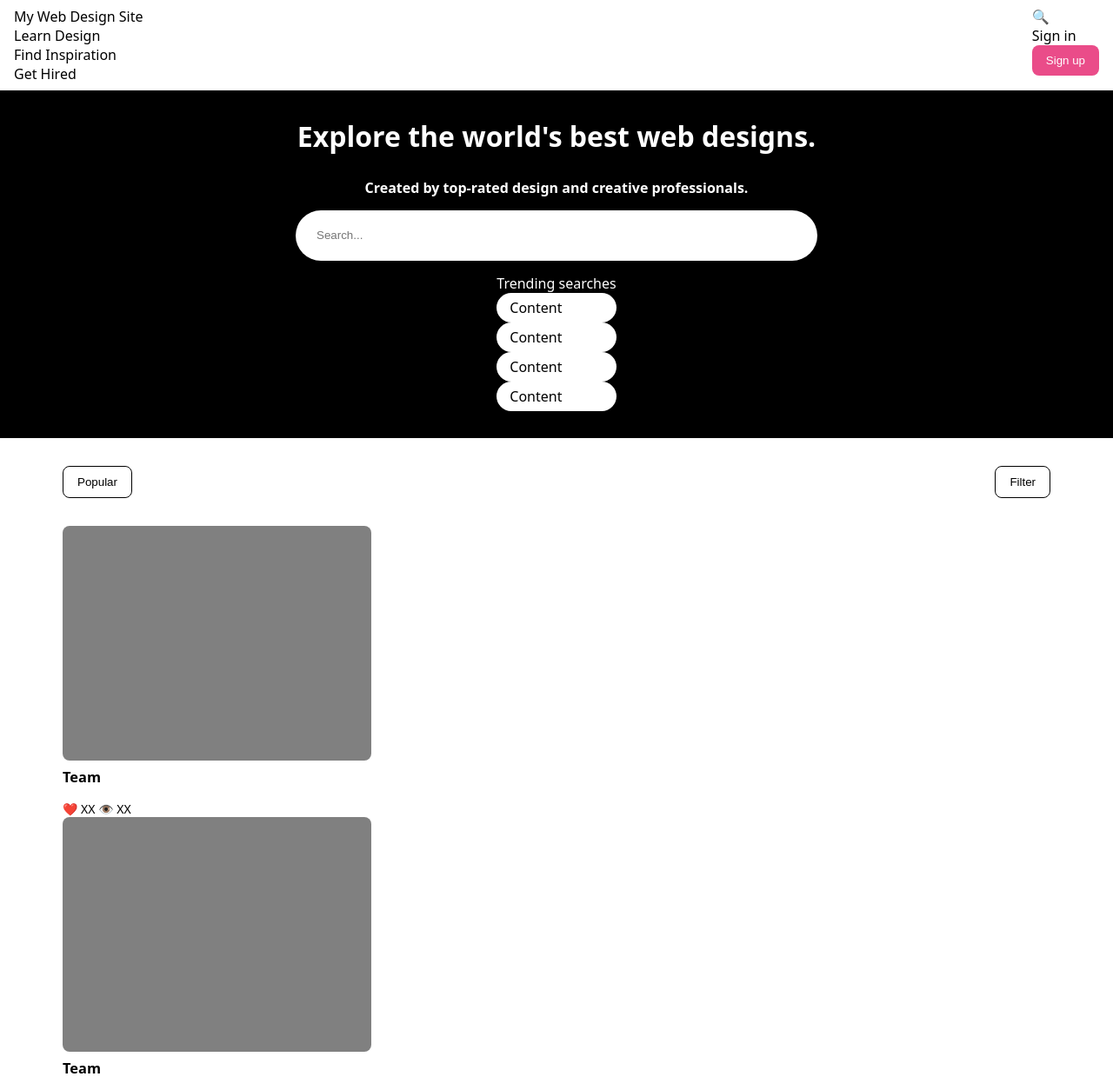
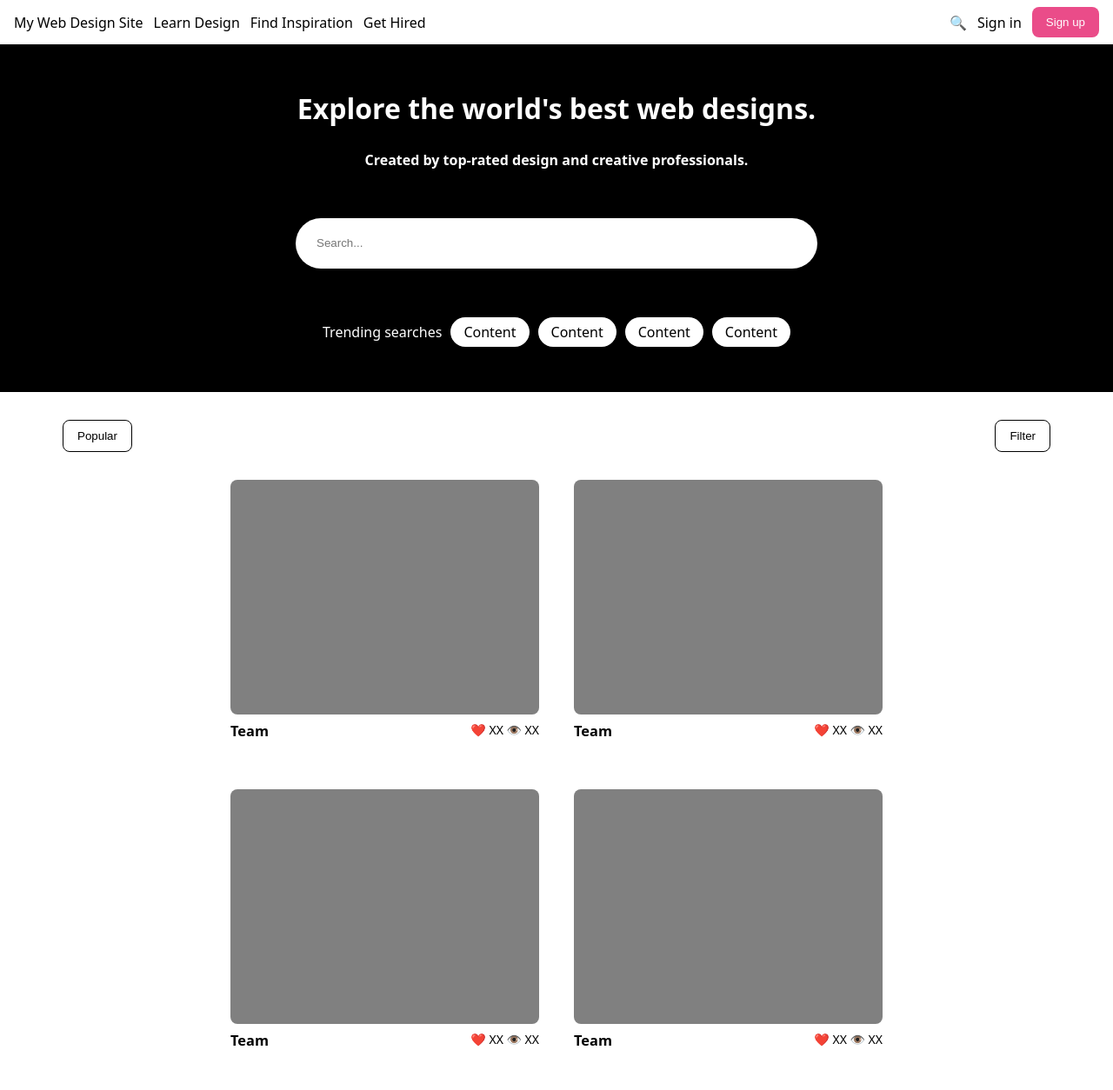
Before and after one commit to xsm3z/flexbox-lab, a plain HTML site: page css/index.html in a window 1280 px wide. Shown: the top 1254 px of the page at 87% size. Drawn offline with Linux system fonts and the light colour scheme.

Commit message:
3rd commit, flex box lab complete

```diff
--- a/css/style.css
+++ b/css/style.css
@@ -57,8 +57,11 @@
   main {
     background-color: white;
     padding: 32px 72px;
+    display: flex;
     flex-wrap: wrap;
     justify-content: center;
+    gap: 40px
+
   }
 
   nav button {
@@ -79,6 +82,8 @@
 
   .card-footer {
     font-size: 14px;
+    display: flex;
+    justify-content: space-between;
   }
 
   .card-footer * {
@@ -105,3 +110,16 @@
     border-radius: 50px;
     padding: 6px 15px;
   }
+
+  #destinations,
+  #actions {
+    display: flex;
+    align-items: center;
+    gap: 12px;
+  }
+
+  #trending {
+    display: flex;
+    align-items: center;
+    gap: 10px
+  }
```
